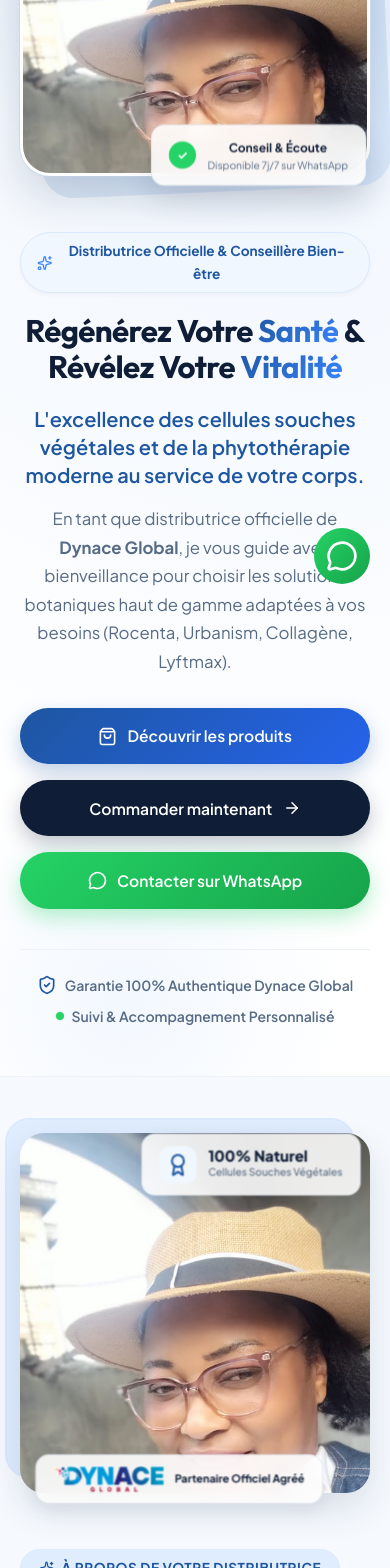
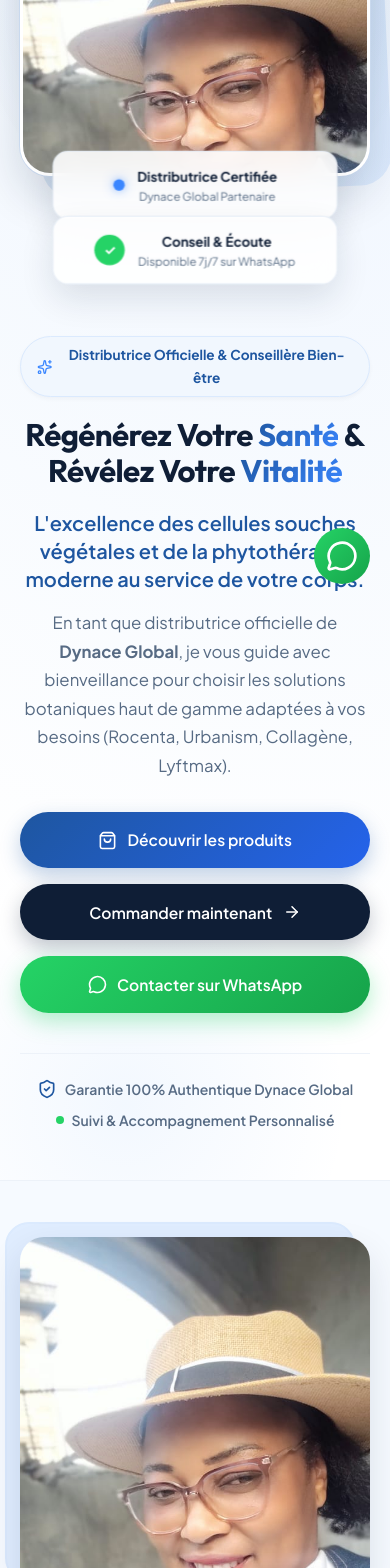
Before and after one commit to joumefio/profil-client1, a React (Vite) app: page / in a window 390 px wide. Shown: the part 240-1808 px from the top of the page. Built offline with nearby package versions, Linux system fonts and the light colour scheme.

Commit message:
fix: repositionner les badges sous la photo sur mobile pour ne pas cacher le visage

```diff
--- a/src/components/sections/About.css
+++ b/src/components/sections/About.css
@@ -227,21 +227,32 @@
     gap: 1rem;
   }
 
+  .about-photo-wrapper {
+    margin-bottom: 6.5rem;
+  }
+
   .about-badge-experience,
   .about-partner-card {
     display: flex;
-    transform: scale(0.85);
+    transform: scale(0.95);
     z-index: 10;
+    width: 90%;
+    max-width: 300px;
+    margin: 0 auto;
+    justify-content: center;
   }
 
   .about-badge-experience {
-    top: -5px;
-    right: -10px;
+    top: auto;
+    bottom: -45px;
+    right: 0;
+    left: 0;
   }
 
   .about-partner-card {
-    bottom: -15px;
-    left: -10px;
+    bottom: -110px;
+    left: 0;
+    right: 0;
   }
 
   .about-photo {
--- a/src/components/sections/Hero.css
+++ b/src/components/sections/Hero.css
@@ -329,19 +329,30 @@
     display: none;
   }
 
+  .hero-photo-frame {
+    margin-bottom: 6.5rem;
+  }
+
   .floating-badge {
     display: flex;
-    transform: scale(0.85);
+    transform: scale(0.95);
+    width: 90%;
+    max-width: 300px;
+    margin: 0 auto;
+    justify-content: center;
   }
 
   .badge-top {
-    top: -5px;
-    left: -15px;
+    top: auto;
+    bottom: -45px;
+    left: 0;
+    right: 0;
   }
 
   .badge-bottom {
-    bottom: -15px;
-    right: -15px;
+    bottom: -110px;
+    left: 0;
+    right: 0;
   }
 
   .hero-photo {
```
